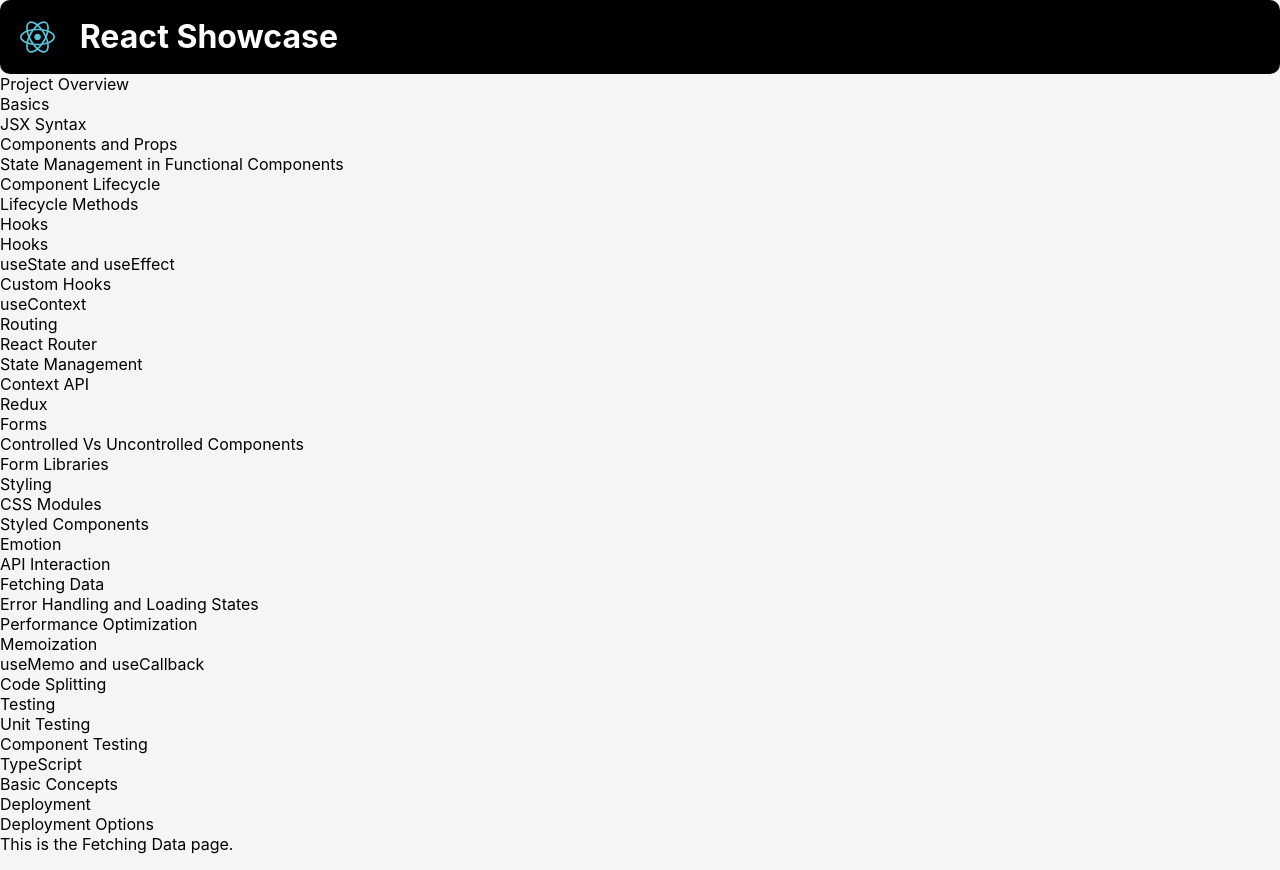
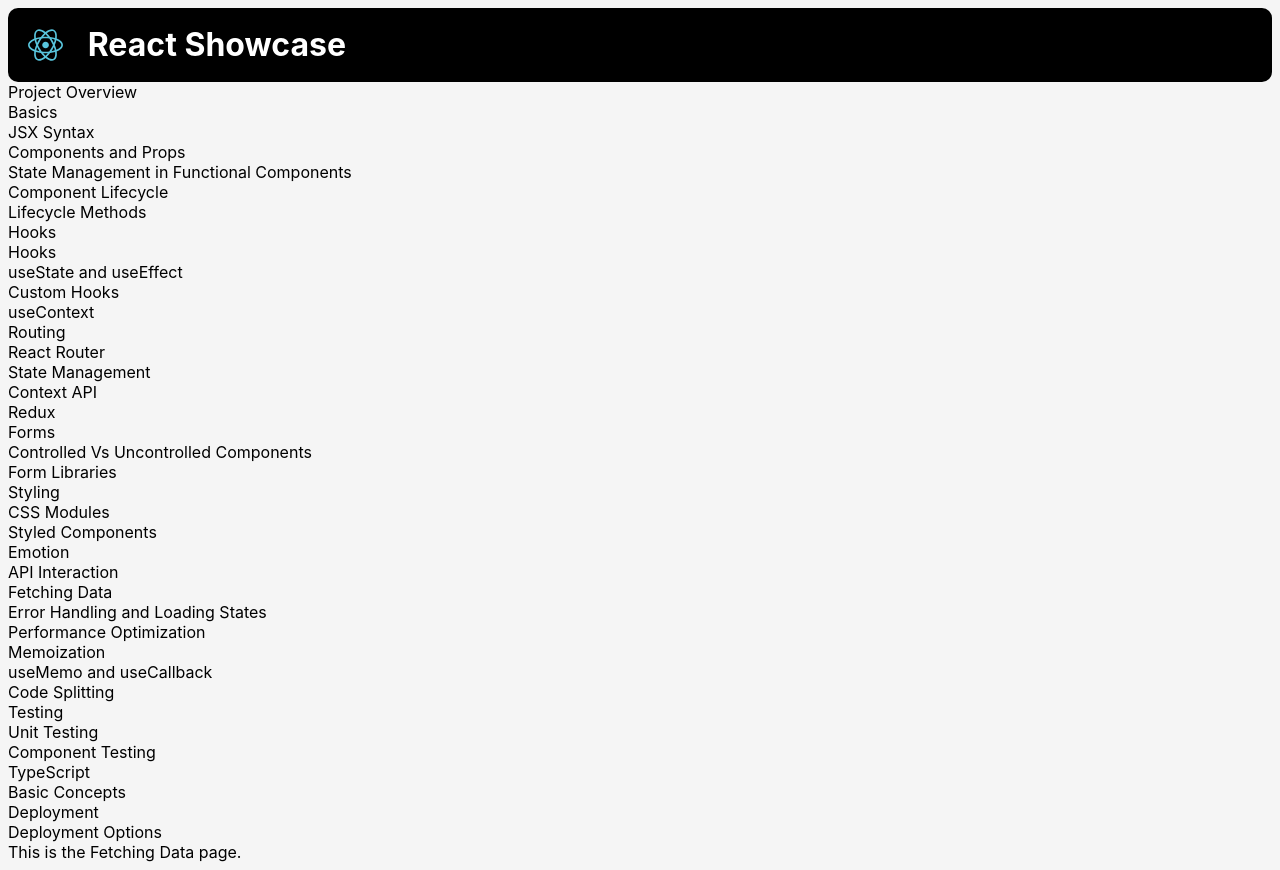
Before and after one commit to rees-kyle/react_showcase, a React (Create React App) app in the folder project/: page /fetching-data in a window 1280 px wide. Built offline with nearby package versions, Linux system fonts and the light colour scheme.

Commit message:
Add margin in index.css

```diff
--- a/project/src/App.js
+++ b/project/src/App.js
@@ -47,6 +47,7 @@
 
 function App() {
     return(
+      <div className="app-container">
         <Router>
             <Header />
                 <Routes>
@@ -91,6 +92,7 @@
                     <Route path="/" element={<ProjectOverview />} />
                 </Routes>
         </Router>
+      </div>
     );
 }
 
--- a/project/src/index.css
+++ b/project/src/index.css
@@ -7,6 +7,10 @@
   margin: 0;
   padding: 0;
   box-sizing: border-box;
+}
+
+.app-container {
+  margin: .5rem;
 }
 
 /* Body styles */
```
